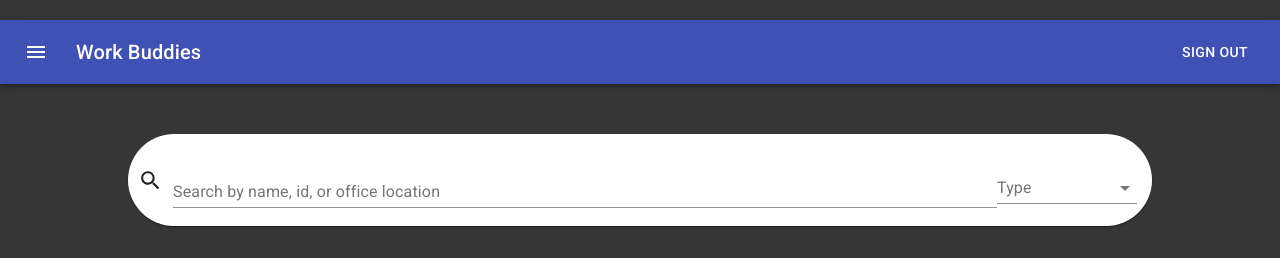
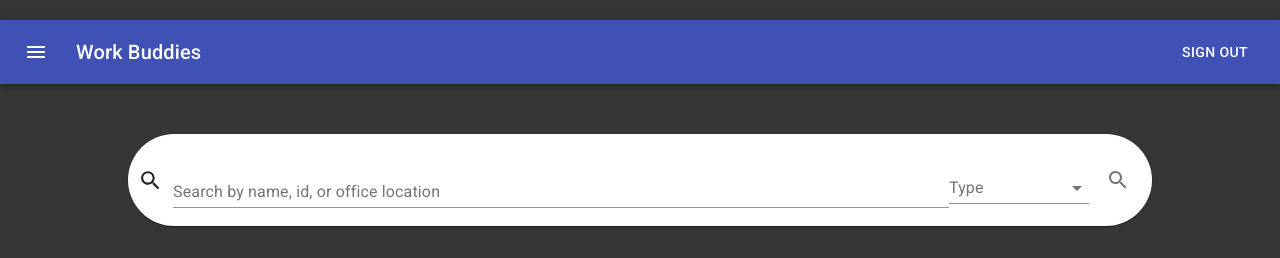
Before and after one commit to cervantesnathalia/work_buddies, a React (Create React App) app in the folder frontend-test/my-app/: page /allusers in a window 1280 px wide. Shown: the top 258 px of the page. Built offline with nearby package versions, Linux system fonts and the light colour scheme; no server answers.

Commit message:
implemented Search component

```diff
--- a/frontend-test/my-app/src/Components/Dashboard.js
+++ b/frontend-test/my-app/src/Components/Dashboard.js
@@ -23,10 +23,11 @@ class Dashboard extends Component {
     return (
       //here going to import all the components and this tag </> says nothing going there
       // this allow the dashboard looks clean
+      // adding this.handleSearch as a prop to the SearchBar
       <div>
         <TopNavigation />
-        <SearchBar />
-
+        <SearchBar
+        onSearch = {this.handleSearch}/>
         <Grid container spacing={1} alignItems="flex-end">
           <Grid item>
             <SimpleCard />
--- a/frontend-test/my-app/src/Components/SearchBar.js
+++ b/frontend-test/my-app/src/Components/SearchBar.js
@@ -8,6 +8,7 @@ import MenuItem from '@material-ui/core/MenuItem';
 import Select from '@material-ui/core/Select';
 import InputLabel from '@material-ui/core/InputLabel';
 import FormControl from '@material-ui/core/FormControl';
+import { IconButton } from '@material-ui/core';
 
 
 const styles = {
@@ -30,7 +31,22 @@ const styles = {
 function SearchBar(props) {
     const { classes, onSearch } = props;
 
+    //Create type variable and search variable
+    const [type,setType] = React.useState('');
+    const [search,setSearch] = React.useState('');
 
+    //Set value of type to event value
+    const handleDropChange = event => {
+        setType(event.target.value);
+    }
+    //Calls handleSearch of Dashboard.js
+    const handleButtonClick = event => {
+        onSearch(search,type);
+    }
+    //set value of search to event value
+    const handleSearchChange = event => {
+        setSearch(event.target.value)
+    }
 
     return (
         <div style={{marginTop:'25px', margin: '50px 10% 50px 10%'}}>
@@ -44,18 +60,29 @@ function SearchBar(props) {
                         className={classes.textField}
                         label="Search by name, id, or office location"
                         margin="normal"
+                        value ={search}
+                        onChange={handleSearchChange}
+                        fullWidth
                     />
                     <FormControl className={classes.formControl}>
                         <InputLabel id="drop-down">Type</InputLabel>
                         <Select
                             id="drop-down"
-                            value={""}
+                            value={type}
+                            onChange = {handleDropChange}
                             className={classes.drop}
                         >
                             <MenuItem value={"Individual"}>Individual</MenuItem>
                             <MenuItem value={"Team"}>Team</MenuItem>
                         </Select>
                     </FormControl>
+                    <IconButton
+                        onClick= {handleButtonClick}
+                        >
+                            <SearchIcon
+                            style={{ fonts:25}}
+                            />
+                        </IconButton>
                 </div>
             </Paper>
         </div>
@@ -63,5 +90,6 @@ function SearchBar(props) {
 }
 SearchBar.propTypes = {
     classes: PropTypes.object.isRequired,
+    onSearch: PropTypes.func.isRequired
 };
 export default withStyles(styles)(SearchBar);
```
